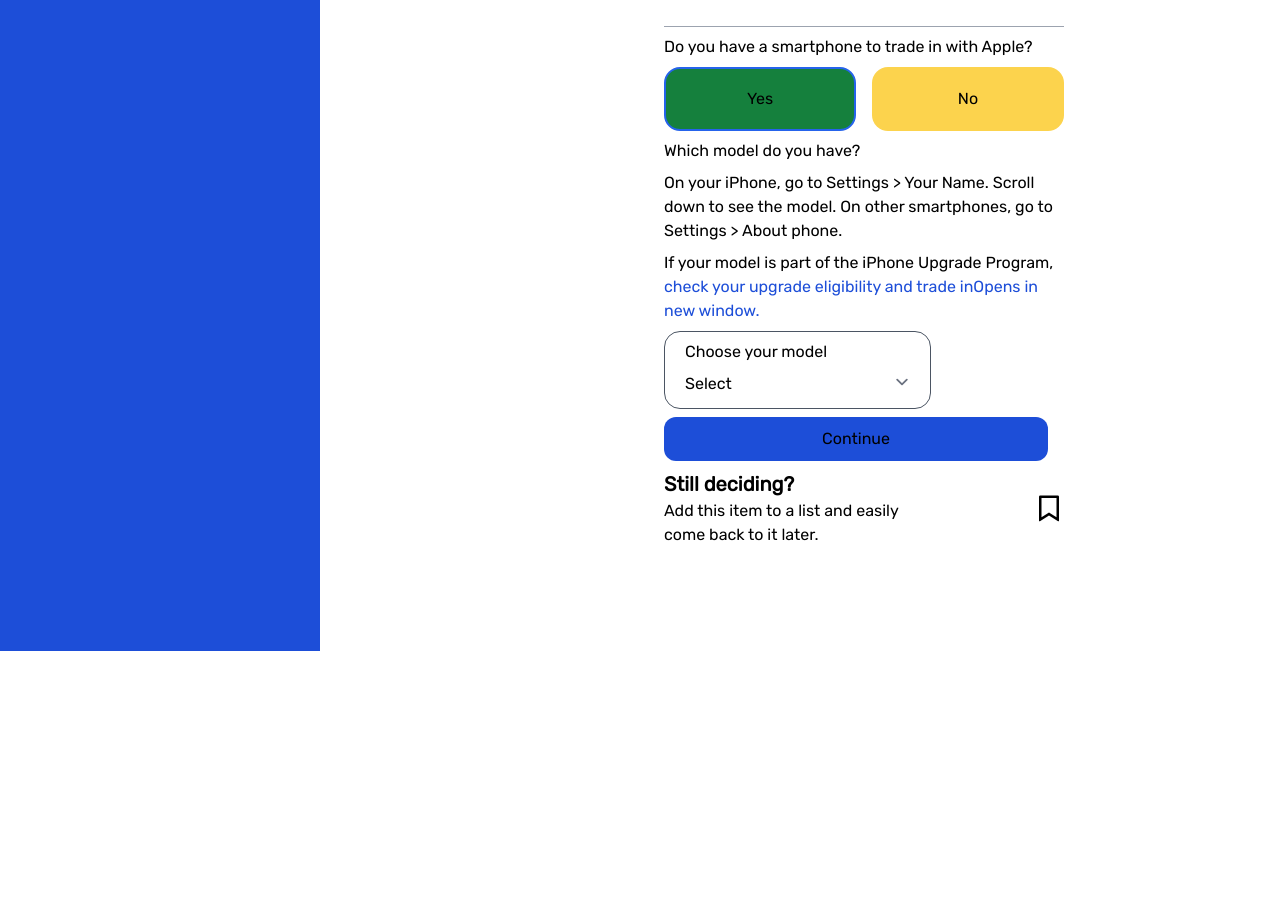
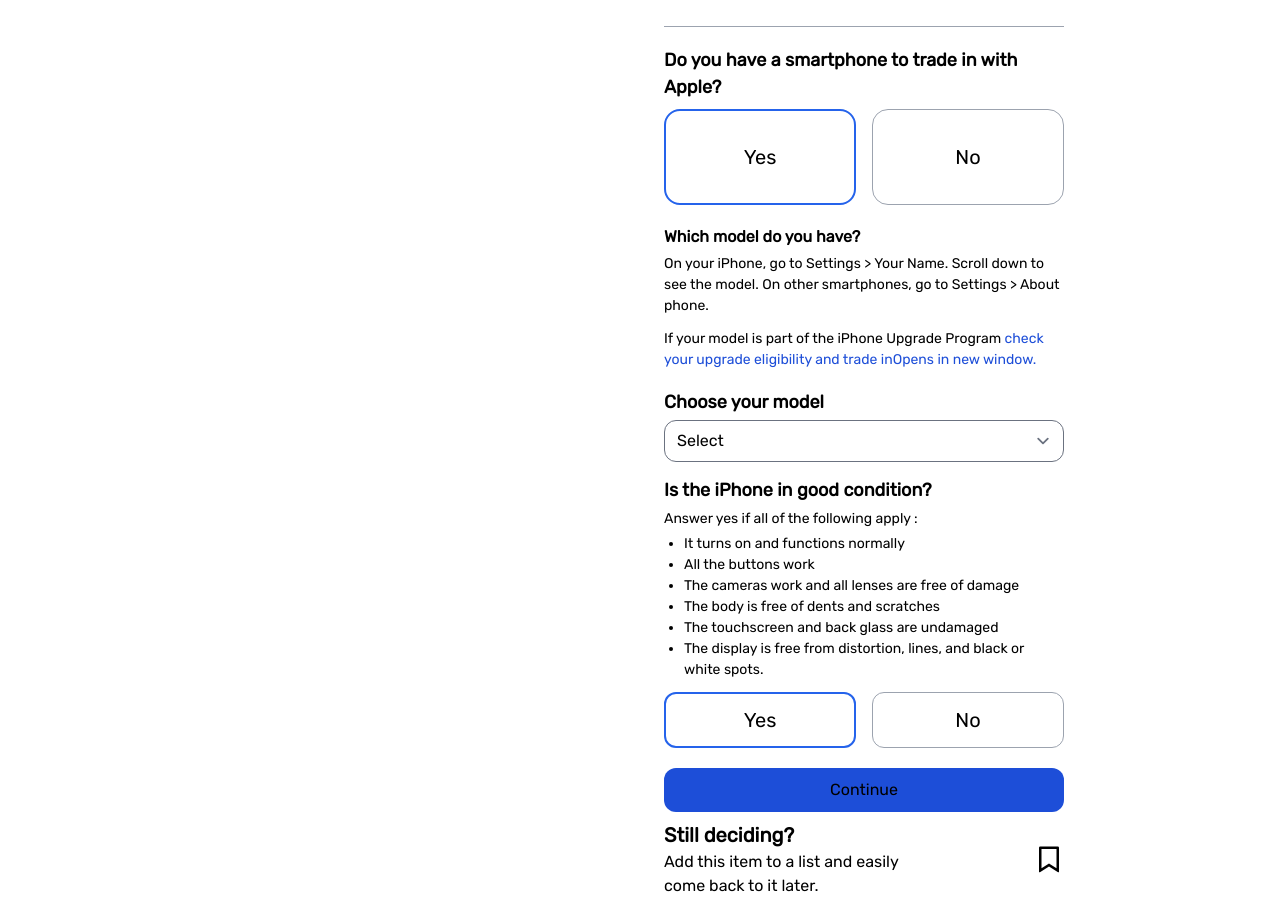
Before and after one commit to isrezaei/solo-shop, a React (Create React App) app: page /details/1 in a window 1280 px wide. Shown: the part 1143-2065 px from the top of the page. Before the commit the page ends 1794 px from the top, so only its background shows below. Built offline with nearby package versions, Linux system fonts and the light colour scheme.

Commit message:
ready for first deploy on vercel

```diff
--- a/src/Components/DetailsPage/DetailsEachProduct.jsx
+++ b/src/Components/DetailsPage/DetailsEachProduct.jsx
@@ -20,7 +20,7 @@ export const DetailsEachProduct = ({EachProduct}) =>
 
                 <section className='bg-red-700 w-80 h-full absolute left-0'>
 
-                    <img className='w-80 sticky top-0 z-10' src={image.mainImg} alt={product}/>
+                    <img className='w-72 sticky top-0 z-10' src={image.mainImg} alt={product}/>
 
                 </section>
 
@@ -106,35 +106,61 @@ export const DetailsEachProduct = ({EachProduct}) =>
                     </div>
 
 
-                    <p>Do you have a smartphone to trade in with Apple?</p>
+                    <p className='font-bold text-lg mt-3'>Do you have a smartphone to trade in with Apple?</p>
 
                     <div className='flex justify-start items-center gap-4'>
 
-                        <div className='w-48 h-16 bg-green-700 flex flex-col justify-center items-center gap-2 rounded-2xl border-2 border-blue-600'>
+                        <div className='w-48 h-24 text-xl flex flex-col justify-center items-center gap-2 rounded-2xl border-2 border-blue-600'>
                             Yes
                         </div>
-                        <div className='w-48 h-16 bg-amber-300 flex flex-col justify-center items-center gap-2 rounded-2xl'>
+                        <div className='w-48 h-24 text-xl flex flex-col justify-center items-center gap-2 rounded-2xl border border-gray-400'>
                             No
                         </div>
 
                     </div>
 
-
-                    <p>Which model do you have?</p>
-                    <p>On your iPhone, go to Settings > Your Name. Scroll down to see the model. On other smartphones, go to Settings > About phone.</p>
-                    <p>If your model is part of the iPhone Upgrade Program, <a className='text-blue-700' href='https://secure5.store.apple.com/shop/eligibility/upgradeEligibilitySignInOptions'>check your upgrade eligibility and trade inOpens in new window.</a></p>
+                    <div className='w-full h-40 mt-3 '>
+                        <p className='font-bold'>Which model do you have?</p>
+                        <p className='mt-1 text-sm'>On your iPhone, go to Settings > Your Name. Scroll down to see the model. On other smartphones, go to Settings > About phone.</p>
+                        <p className='mt-3 text-sm'>If your model is part of the iPhone Upgrade Program <a className='text-blue-700' href='https://secure5.store.apple.com/shop/eligibility/upgradeEligibilitySignInOptions'>check your upgrade eligibility and trade inOpens in new window.</a></p>
+                    </div>
 
 
-                    <div className='w-8/12 bg-white flex flex-col justify-center items-start border border-gray-600 rounded-2xl p-2'>
-                        <label htmlFor='select-model' className='ml-3'>Choose your model</label>
-                        <select id='select-model' className='w-full h-9 border-none'>
+                    <div className='w-full h-16 bg-white flex flex-col justify-center items-start'>
+                        <label htmlFor='select-model' className='font-bold text-lg'>Choose your model</label>
+                        <select id='select-model' className='w-full mt-1  border rounded-xl flex justify-start items-start'>
                             <option>Select</option>
                         </select>
                     </div>
 
+                    <div className='w-full mt-3'>
+                        <p className='font-bold text-lg'>Is the iPhone in good condition?</p>
+                        <p className='text-sm mt-1'>Answer yes if all of the following apply :</p>
+                        <ul className='list-disc text-sm px-5 mt-1'>
+                            <li>It turns on and functions normally</li>
+                            <li>All the buttons work</li>
+                            <li>The cameras work and all lenses are free of damage</li>
+                            <li>The body is free of dents and scratches</li>
+                            <li>The touchscreen and back glass are undamaged</li>
+                            <li>The display is free from distortion, lines, and black or white spots.</li>
+                        </ul>
+
+                        <div className='flex justify-start items-center gap-4 mt-3'>
+
+                            <div className='w-48 h-14 text-xl flex flex-col justify-center items-center gap-2 rounded-xl border-2 border-blue-600'>
+                                Yes
+                            </div>
+                            <div className='w-48 h-14 text-xl flex flex-col justify-center items-center gap-2 rounded-xl border border-gray-400'>
+                                No
+                            </div>
+
+                        </div>
+                    </div>
 
 
-                    <button className='w-96 h-11 bg-blue-700 rounded-xl'>Continue</button>
+
+
+                    <button className='w-full h-11 bg-blue-700 rounded-xl mt-3'>Continue</button>
 
 
                     <div className='w-full flex justify-between items-center'>
@@ -145,13 +171,11 @@ export const DetailsEachProduct = ({EachProduct}) =>
                         <RiBookmarkLine className='text-3xl'/>
                     </div>
 
+
                 </section>
 
             </div>
 
-            <div className='w-80 h-screen bg-blue-700 relative'>
-
-            </div>
 
 
         </>
```
